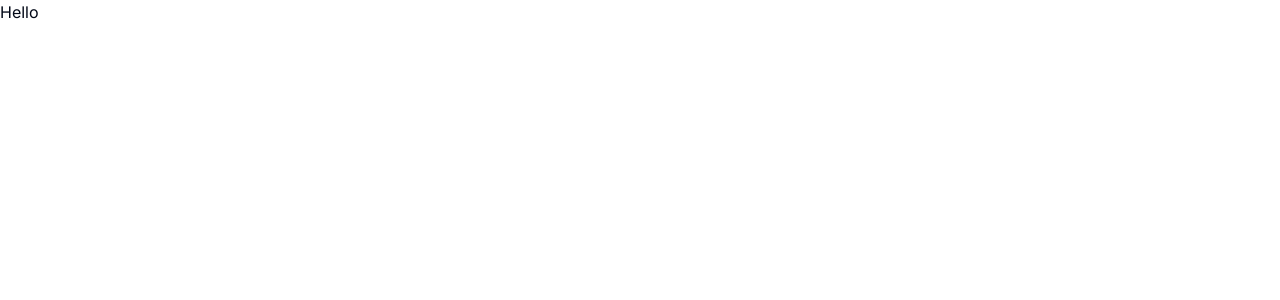
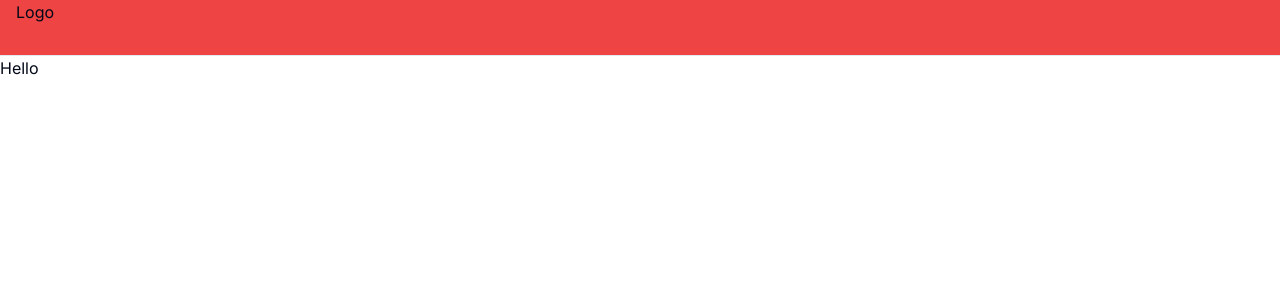
Before and after one commit to PrinceNarteh/form-builder, a Next.js app: page / in a window 1280 px wide. Shown: the top 300 px of the page. Built offline with nearby package versions, Linux system fonts and the light colour scheme.

Commit message:
minor changes

```diff
--- a/app/(dashboard)/layout.tsx
+++ b/app/(dashboard)/layout.tsx
@@ -1,3 +1,4 @@
+import Logo from "@/components/Logo";
 import ThemeSwitcher from "@/components/ThemeSwitcher";
 import { UserButton } from "@clerk/nextjs";
 import React from "react";
@@ -9,10 +10,12 @@ interface LayoutProps {
 const Layout = ({ children }: LayoutProps) => {
   return (
     <div className="flex flex-col min-h-screen min-w-full bg-background max-h-screen">
-      <nav>
+      <nav className="flex justify-between border-b border-border h-14 px-4 py-y bg-red-500">
         <Logo />
-        <ThemeSwitcher />
-        <UserButton afterSignOutUrl="/sign-in" />
+        <div className="flex items-center gap-4">
+          <ThemeSwitcher />
+          <UserButton afterSignOutUrl="/sign-in" />
+        </div>
       </nav>
       <main className="flex w-fit flex-grow">{children}</main>
     </div>
--- /dev/null
+++ b/components/Logo.tsx
@@ -0,0 +1,7 @@
+import React from "react";
+
+const Logo = () => {
+  return <div>Logo</div>;
+};
+
+export default Logo;
--- a/components/ThemeSwitcher.tsx
+++ b/components/ThemeSwitcher.tsx
@@ -4,6 +4,7 @@ import { useTheme } from "next-themes";
 import React, { useEffect, useState } from "react";
 import { Tabs } from "./ui/tabs";
 import { TabsList, TabsTrigger } from "@radix-ui/react-tabs";
+import { CloudSunIcon, SunIcon } from "lucide-react";
 
 const ThemeSwitcher = () => {
   const { theme, setTheme } = useTheme();
@@ -16,14 +17,12 @@ const ThemeSwitcher = () => {
   }, [mounted]);
 
   return (
-    <Tabs default={theme}>
+    <Tabs defaultValue={theme}>
       <TabsList className="border">
-        <TabsTrigger
-          value="theme"
-          onClick={() => setTheme("light")}
-        ></TabsTrigger>
+        <TabsTrigger value="theme" onClick={() => setTheme("light")}>
+          <SunIcon className="size-[1.2rem]" />
+        </TabsTrigger>
       </TabsList>
-      ThemeSwitcher
     </Tabs>
   );
 };
```
Also changed, not shown: app/(dashboard)/page.tsx (renamed from app/page.tsx).
